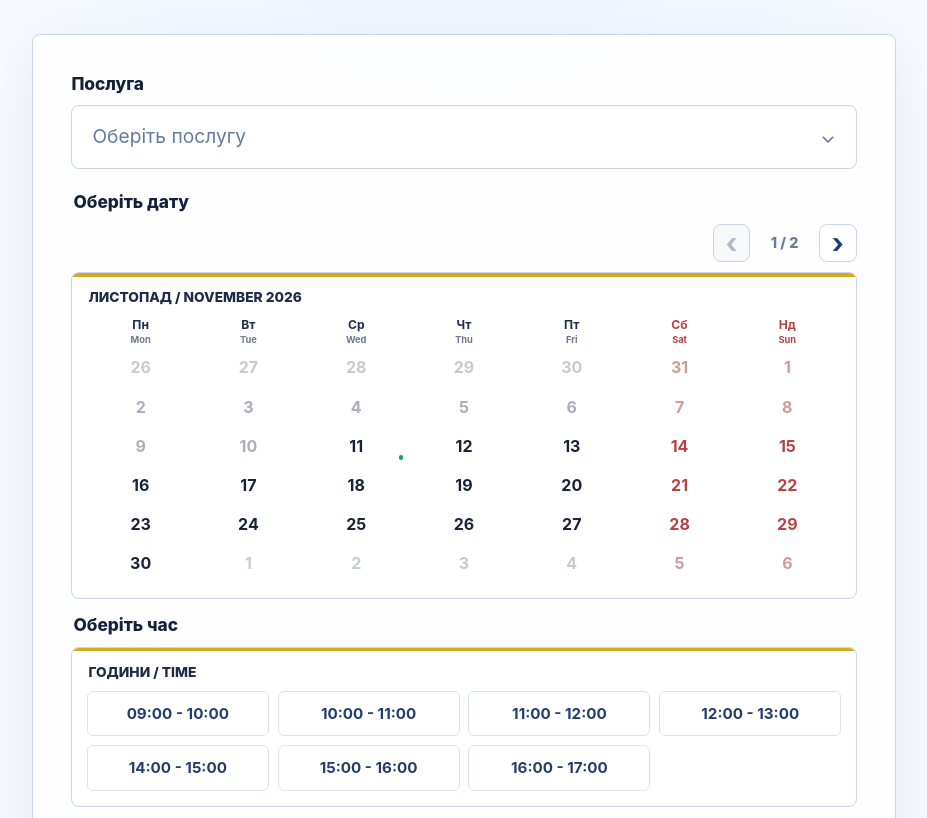
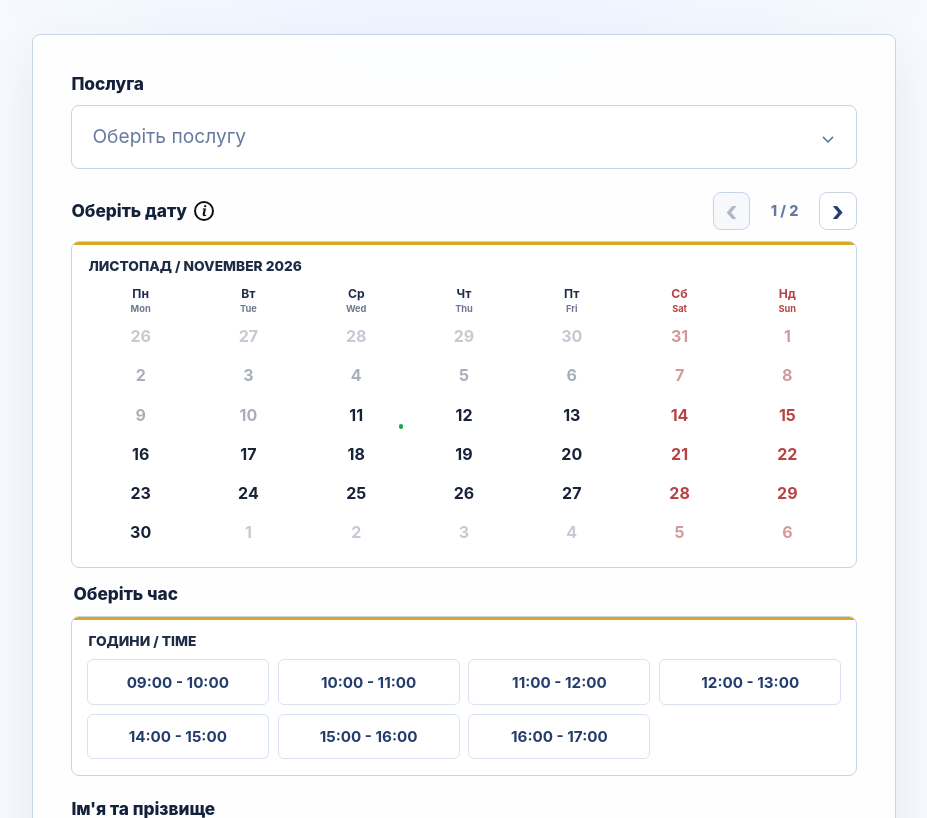
Before and after one commit to mtvkznk/OptikaTimka, a FastAPI app: page / in a window 1280 px wide. Shown: the part 199-1017 px from the top of the page, without its empty margins (176-1103 px from the left). Run offline with FastAPI, Linux system fonts and the light colour scheme; data comes from the database, SQL or seed files in the repository; data that the repository does not hold is empty.

Commit message:
Align calendar header with month controls

```diff
--- a/app/main.py
+++ b/app/main.py
@@ -84,7 +84,7 @@ STATUS_OPTIONS = [
 
 STATUS_LABELS = {option["value"]: option["label"] for option in STATUS_OPTIONS}
 BOOKING_DATE_WINDOW_DAYS = 45
-ASSET_VERSION = "20260916-service-prices-black"
+ASSET_VERSION = "20260916-date-info-tooltip"
 MONTH_TITLE_LABELS = {
     1: "СІЧЕНЬ / JANUARY",
     2: "ЛЮТИЙ / FEBRUARY",
--- a/app/static/css/styles.css
+++ b/app/static/css/styles.css
@@ -48,6 +48,16 @@ svg {
   width: 1em;
   height: 1em;
   fill: currentColor;
+}
+
+.visually-hidden {
+  position: absolute !important;
+  width: 1px !important;
+  height: 1px !important;
+  overflow: hidden !important;
+  clip: rect(0 0 0 0) !important;
+  clip-path: inset(50%) !important;
+  white-space: nowrap !important;
 }
 
 .booking-page {
@@ -288,6 +298,107 @@ svg {
   line-height: 1.2;
 }
 
+.picker-field legend.visually-hidden {
+  margin: 0;
+}
+
+.date-picker-header {
+  display: flex;
+  align-items: center;
+  justify-content: space-between;
+  gap: 0.75rem 1rem;
+  flex-wrap: wrap;
+  margin-bottom: 0.7rem;
+}
+
+.date-picker-title {
+  display: inline-flex;
+  align-items: center;
+  gap: 0.45rem;
+  min-width: 0;
+  color: var(--ink);
+  font-size: 1.08rem;
+  font-weight: 800;
+  line-height: 1.2;
+}
+
+.date-info {
+  display: inline-grid;
+  position: relative;
+  flex: 0 0 auto;
+  place-items: center;
+}
+
+.date-info-button {
+  display: grid;
+  width: 1.25rem;
+  height: 1.25rem;
+  place-items: center;
+  border: 2px solid #111111;
+  border-radius: 50%;
+  padding: 0;
+  color: #111111;
+  background: #ffffff;
+  font-family: Georgia, "Times New Roman", serif;
+  font-size: 0.88rem;
+  font-style: italic;
+  font-weight: 900;
+  line-height: 1;
+  outline: none;
+}
+
+.date-info-button:focus-visible {
+  box-shadow: 0 0 0 4px rgba(73, 112, 177, 0.16);
+}
+
+.date-info-tooltip {
+  position: absolute;
+  z-index: 30;
+  top: calc(100% + 0.55rem);
+  left: -0.4rem;
+  width: min(18rem, 72vw);
+  border: 1px solid var(--line-strong);
+  border-radius: 8px;
+  padding: 0.7rem 0.8rem;
+  color: var(--ink);
+  background: #ffffff;
+  box-shadow: 0 16px 35px rgba(19, 33, 58, 0.14);
+  font-family:
+    Inter, ui-sans-serif, system-ui, -apple-system, BlinkMacSystemFont, "Segoe UI", sans-serif;
+  font-size: 0.82rem;
+  font-style: normal;
+  font-weight: 650;
+  line-height: 1.35;
+  opacity: 0;
+  pointer-events: none;
+  transform: translateY(-0.15rem);
+  transition:
+    opacity 140ms ease,
+    transform 140ms ease,
+    visibility 140ms ease;
+  visibility: hidden;
+}
+
+.date-info-tooltip::before {
+  content: "";
+  position: absolute;
+  top: -0.38rem;
+  left: 0.62rem;
+  width: 0.7rem;
+  height: 0.7rem;
+  border-top: 1px solid var(--line-strong);
+  border-left: 1px solid var(--line-strong);
+  background: #ffffff;
+  transform: rotate(45deg);
+}
+
+.date-info:hover .date-info-tooltip,
+.date-info-button:focus + .date-info-tooltip {
+  opacity: 1;
+  transform: translateY(0);
+  visibility: visible;
+}
+
 .calendar-stack {
   display: grid;
   gap: 1rem;
@@ -303,6 +414,7 @@ svg {
   align-items: center;
   justify-content: flex-end;
   gap: 0.55rem;
+  margin-left: auto;
 }
 
 .calendar-nav-button {
@@ -1117,6 +1229,33 @@ label.calendar-day {
     padding: 0 0.45rem 0.65rem;
   }
 
+  .date-picker-header {
+    align-items: flex-start;
+    gap: 0.65rem;
+  }
+
+  .date-picker-title {
+    font-size: 1rem;
+  }
+
+  .date-info-tooltip {
+    width: min(16rem, calc(100vw - 3rem));
+  }
+
+  .calendar-nav {
+    gap: 0.4rem;
+  }
+
+  .calendar-nav-button {
+    width: 2.15rem;
+    height: 2.15rem;
+    font-size: 1.5rem;
+  }
+
+  .calendar-counter {
+    min-width: 2.65rem;
+  }
+
   .calendar-board h2,
   .time-board h2 {
     padding-inline: 0.65rem;
--- a/app/templates/index.html
+++ b/app/templates/index.html
@@ -62,8 +62,24 @@
 
           <div class="booking-picker">
             <fieldset class="picker-field date-picker">
-              <legend>Оберіть дату</legend>
-              <div class="calendar-carousel" data-calendar-carousel aria-label="Календар доступних дат">
+              <legend class="visually-hidden">Оберіть дату</legend>
+              <div class="date-picker-header">
+                <div class="date-picker-title">
+                  <span>Оберіть дату</span>
+                  <span class="date-info">
+                    <button
+                      class="date-info-button"
+                      type="button"
+                      aria-describedby="date-window-tooltip"
+                      aria-label="Інформація про доступність дат"
+                    >
+                      i
+                    </button>
+                    <span class="date-info-tooltip" id="date-window-tooltip" role="tooltip">
+                      Запис можливий не більше чим на 30 днів. 31 день стане доступним з 11:00 наступного дня.
+                    </span>
+                  </span>
+                </div>
                 <div class="calendar-nav" aria-label="Перемикання місяців">
                   <button
                     class="calendar-nav-button"
@@ -85,6 +101,8 @@
                     ›
                   </button>
                 </div>
+              </div>
+              <div class="calendar-carousel" data-calendar-carousel aria-label="Календар доступних дат">
                 <div class="calendar-stack">
                   {% for month in booking_months %}
                   <section
```
Also changed, not shown: tests/test_app.py (+3 -1 lines).
